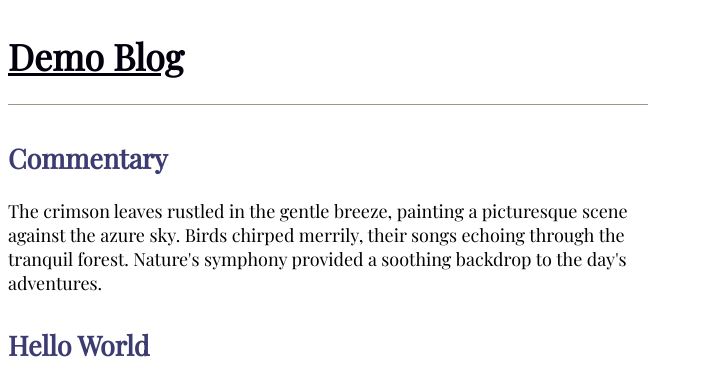
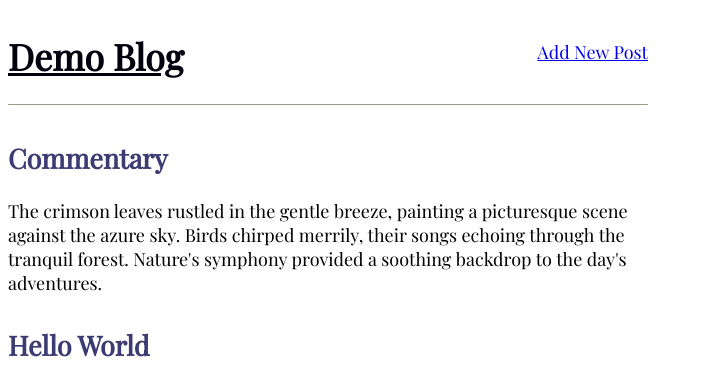
Before and after one commit to 30Piraten/app, a Django app: page / in a window 1280 px wide. Shown: the top 386 px of the page, without its empty margins (0-703 px from the left). Run offline with Django 4.2, Linux system fonts and the light colour scheme; data comes from the database, SQL or seed files in the repository; both versions use the stored data as it was after the commit.

Commit message:
updated base.html

```diff
--- a/demo/urls.py
+++ b/demo/urls.py
@@ -1,7 +1,8 @@
 from django.urls import path
-from .views import DemoViews, DemoPageView
+from .views import DemoViews, DemoPageView, DemoFormView
 
 urlpatterns = [
+    path("post/new", DemoFormView.as_view(), name="new_post"),
     path("post/<int:pk>/", DemoPageView.as_view(), name="post_detail"),
     path("", DemoViews.as_view(), name="home"),
 ]
--- a/demo/views.py
+++ b/demo/views.py
@@ -1,4 +1,5 @@
 from django.views.generic import ListView, DetailView
+from django.views.generic.edit import CreateView
 from .models import Post
 
 # Create your views here.
@@ -12,3 +13,9 @@ class DemoViews(ListView):
 class DemoPageView(DetailView):
     model = Post
     template_name = "post_details.html"
+
+
+class DemoFormView(CreateView):
+    model = Post
+    template_name = "new_post.html"
+    fields = ["title", "author", "body"]
--- a/templates/base.html
+++ b/templates/base.html
@@ -11,9 +11,14 @@
 
 <body>
     <header>
-        <h1>
-            <a href="{% url 'home' %}">Demo Blog</a>
-        </h1>
+        <div class="nav-left">
+            <h1>
+                <a href="{% url 'home' %}">Demo Blog</a>
+            </h1>
+        </div>
+        <div class="nav-right">
+            <a href="{% url 'new_post' %}">Add New Post</a>
+        </div>
     </header>
     <div>
         {% block content %}
```
Also changed, not shown: templates/new_post.html (added, +9 -0 lines), db.sqlite3.
